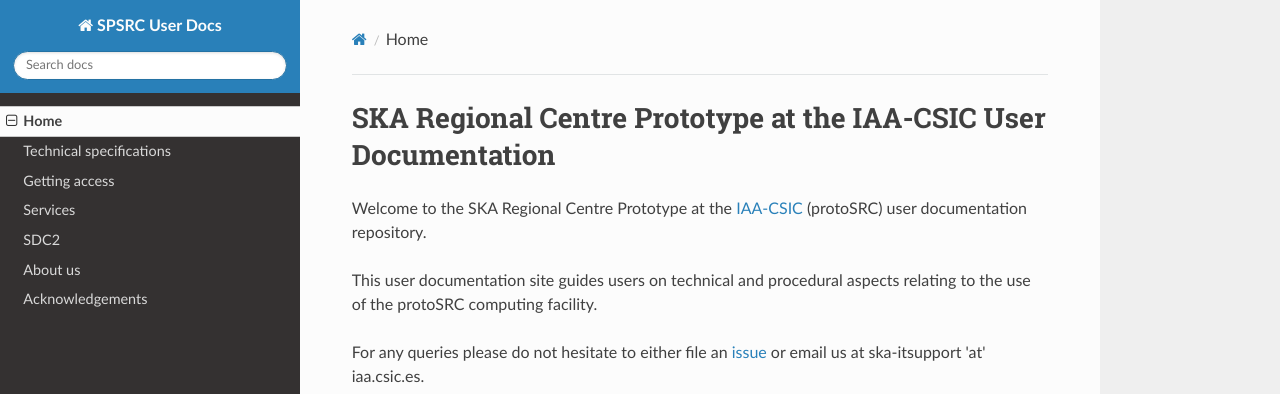
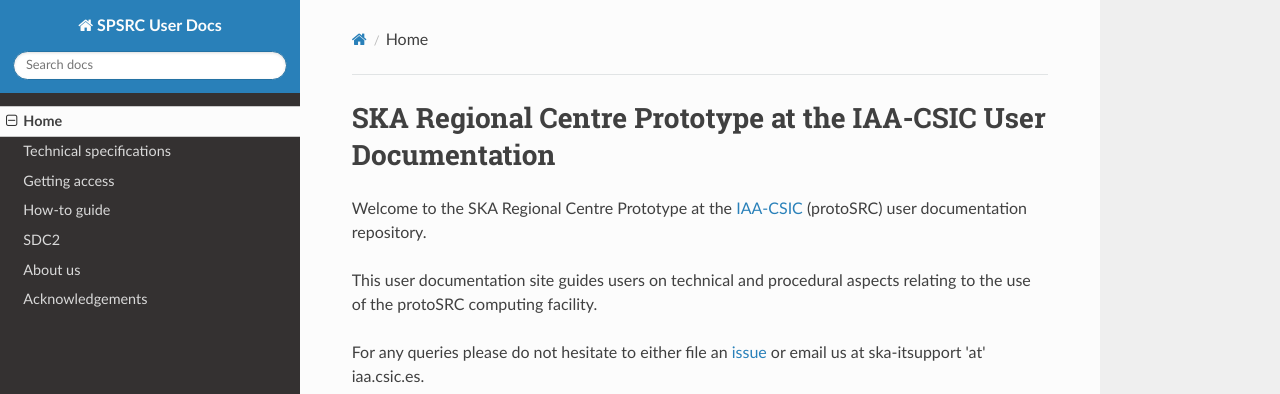
Before and after one commit to espsrc/spsrc_user_docs, an MkDocs documentation site: the page built from docs/index.md, in a window 1280 px wide. Shown: the top 394 px of the page. Built offline with MkDocs 1.6.1, drawn with Linux system fonts in a browser that asks for light colours; nearby versions of some CDN libraries.

Commit message:
update mkdocs.yml accordingly

```diff
--- a/mkdocs.yml
+++ b/mkdocs.yml
@@ -7,7 +7,7 @@ nav:
     - Home: index.md
     - Technical specifications: tech_specifications.md
     - Getting access: access.md
-    - Services: services.md
+    - How-to guide: howto.md
     - SDC2: sdc2.md
     - About us: about_us.md
     - Acknowledgements: acknowledgements.md
```
